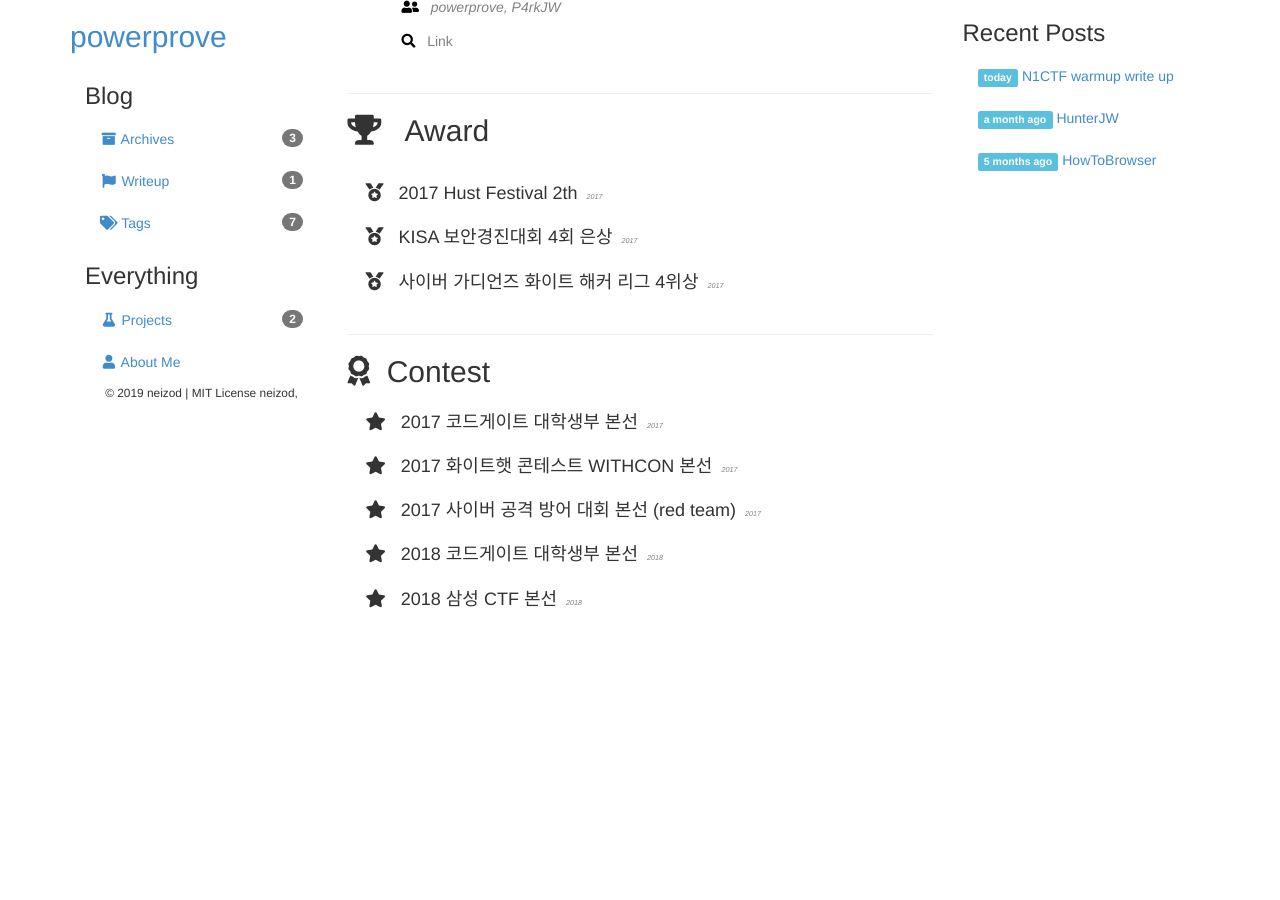
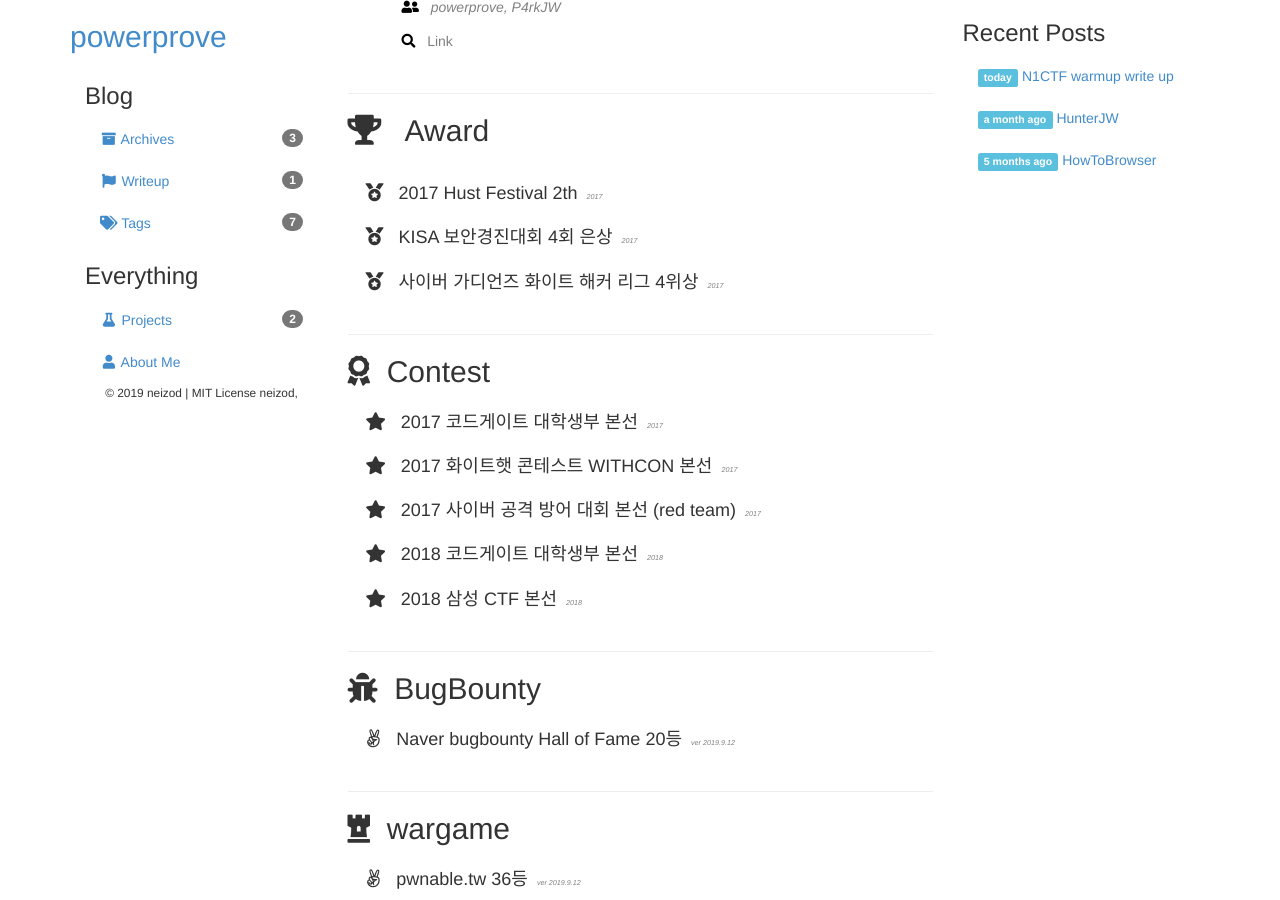
Before and after one commit to powerprove/powerprove.github.io, a Jekyll site: the page built from about.html, in a window 1280 px wide and 900 px high, scrolled down 789 px. Built offline with Jekyll 4.4.1, drawn with Linux system fonts in a browser that asks for light colours; Markdown is read by kramdown in place of the engine named in the settings; before the commit the page ends 1408 px from its top, so only the background shows below that.

Commit message:
[+] Add intro wargame, bugbounty

```diff
--- a/about.html
+++ b/about.html
@@ -110,4 +110,20 @@ title: About Me
       <i class="fas fa-star"></i> &nbsp; 2018 삼성 CTF 본선
       <i style="color: gray; font-size: 0.4em;"> &nbsp; 2018</i>
   </h4>
+
+  <hr style="margin-top: 3em;">
+  <h2> <i class="fas fa-bug"></i>&nbsp; BugBounty </h2>
+
+  <h4 style="margin-left:1em; margin-top:1.3em;">
+    <i class="fab fa-angellist"></i> &nbsp; Naver bugbounty Hall of Fame 20등
+      <i style="color: gray; font-size: 0.4em;"> &nbsp; ver 2019.9.12</i>
+  </h4>
+
+  <hr style="margin-top: 3em;">
+  <h2> <i class="fas fa-chess-rook"></i>&nbsp; wargame </h2>
+
+  <h4 style="margin-left:1em; margin-top:1.3em;">
+    <i class="fab fa-angellist"></i> &nbsp; pwnable.tw 36등
+      <i style="color: gray; font-size: 0.4em;"> &nbsp; ver 2019.9.12</i>
+  </h4>
 </div>
```
